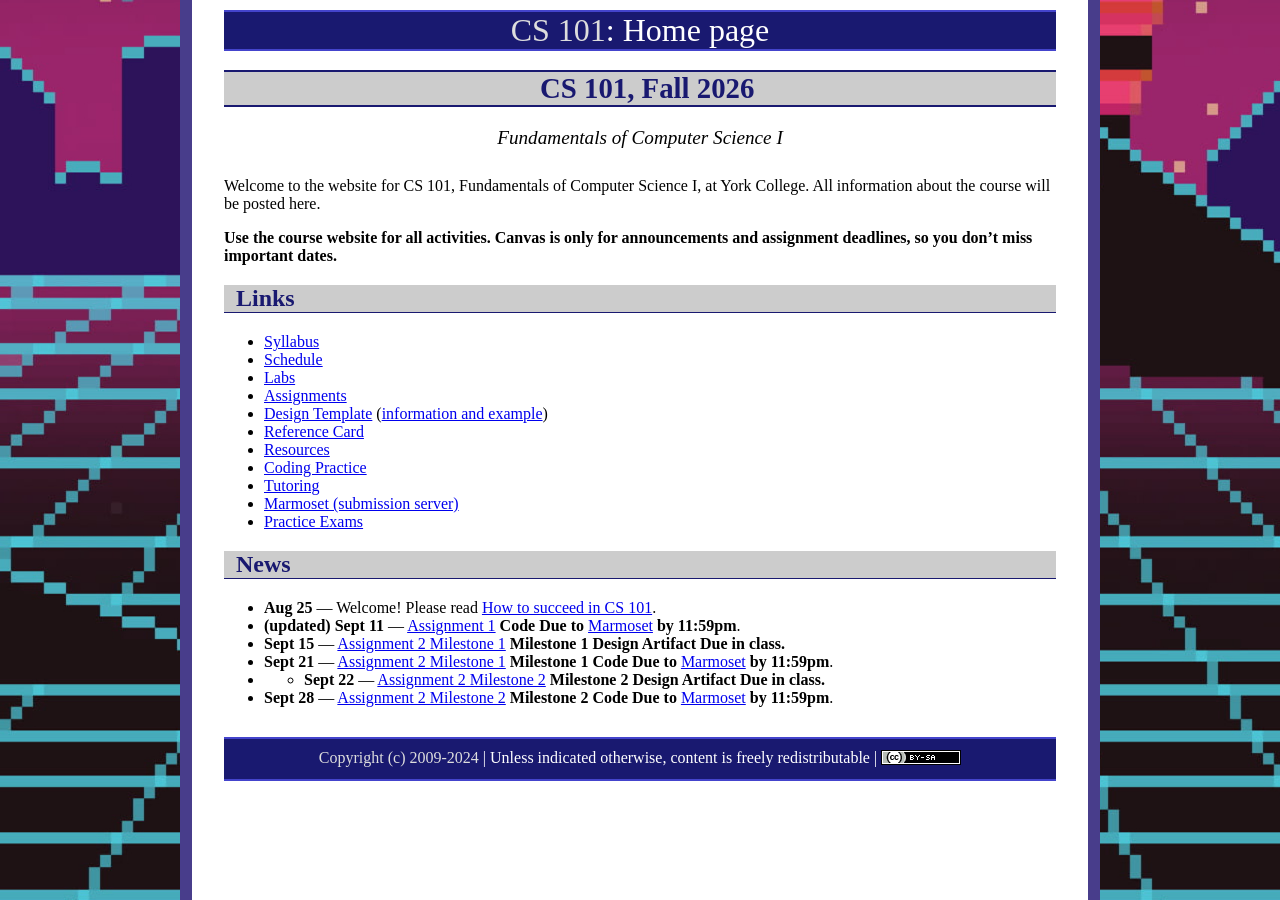
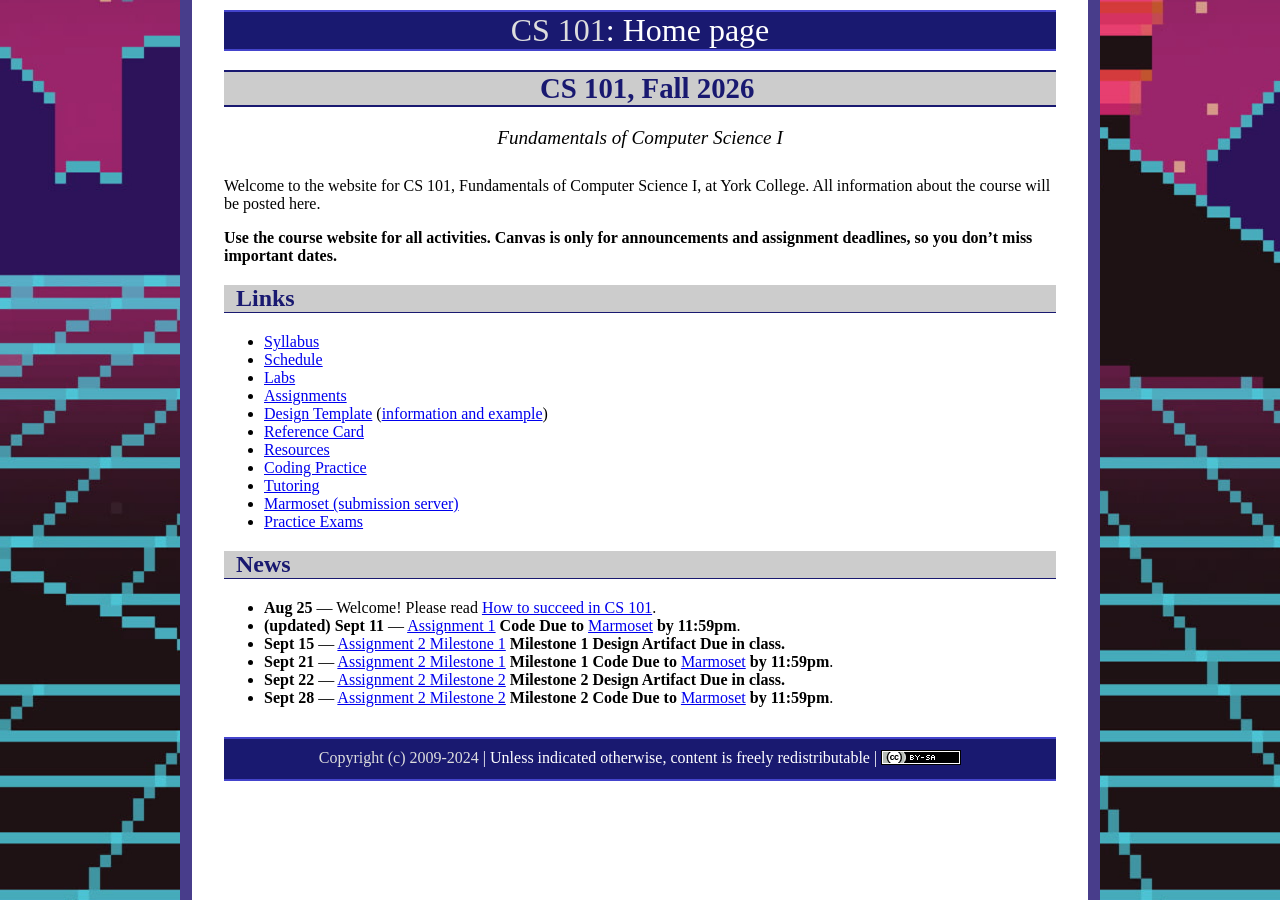
Before and after one commit to ycpcs/cs101-fall2026, a Jekyll site: the page built from index.md, in a window 1280 px wide. Built offline with Jekyll 4.4.1, drawn with Linux system fonts in a browser that asks for light colours.

```diff
--- a/index.md
+++ b/index.md
@@ -31,7 +31,7 @@ Welcome to the website for CS 101, Fundamentals of Computer Science I, at York C
 * **(updated) Sept 11** &mdash; [Assignment 1](assign/assign01.html) **Code Due to** [Marmoset](https://cs.ycp.edu/marmoset) **by 11:59pm**.
 * **Sept 15** &mdash; [Assignment 2 Milestone 1](assign/assign02.html) **Milestone 1 Design Artifact Due in class.**
 * **Sept 21** &mdash; [Assignment 2 Milestone 1](assign/assign02.html) **Milestone 1 Code Due to** [Marmoset](https://cs.ycp.edu/marmoset) **by 11:59pm**.
-* * **Sept 22** &mdash; [Assignment 2 Milestone 2](assign/assign02.html) **Milestone 2 Design Artifact Due in class.**
+* **Sept 22** &mdash; [Assignment 2 Milestone 2](assign/assign02.html) **Milestone 2 Design Artifact Due in class.**
 * **Sept 28** &mdash; [Assignment 2 Milestone 2](assign/assign02.html) **Milestone 2 Code Due to** [Marmoset](https://cs.ycp.edu/marmoset) **by 11:59pm**.
 
 
```
